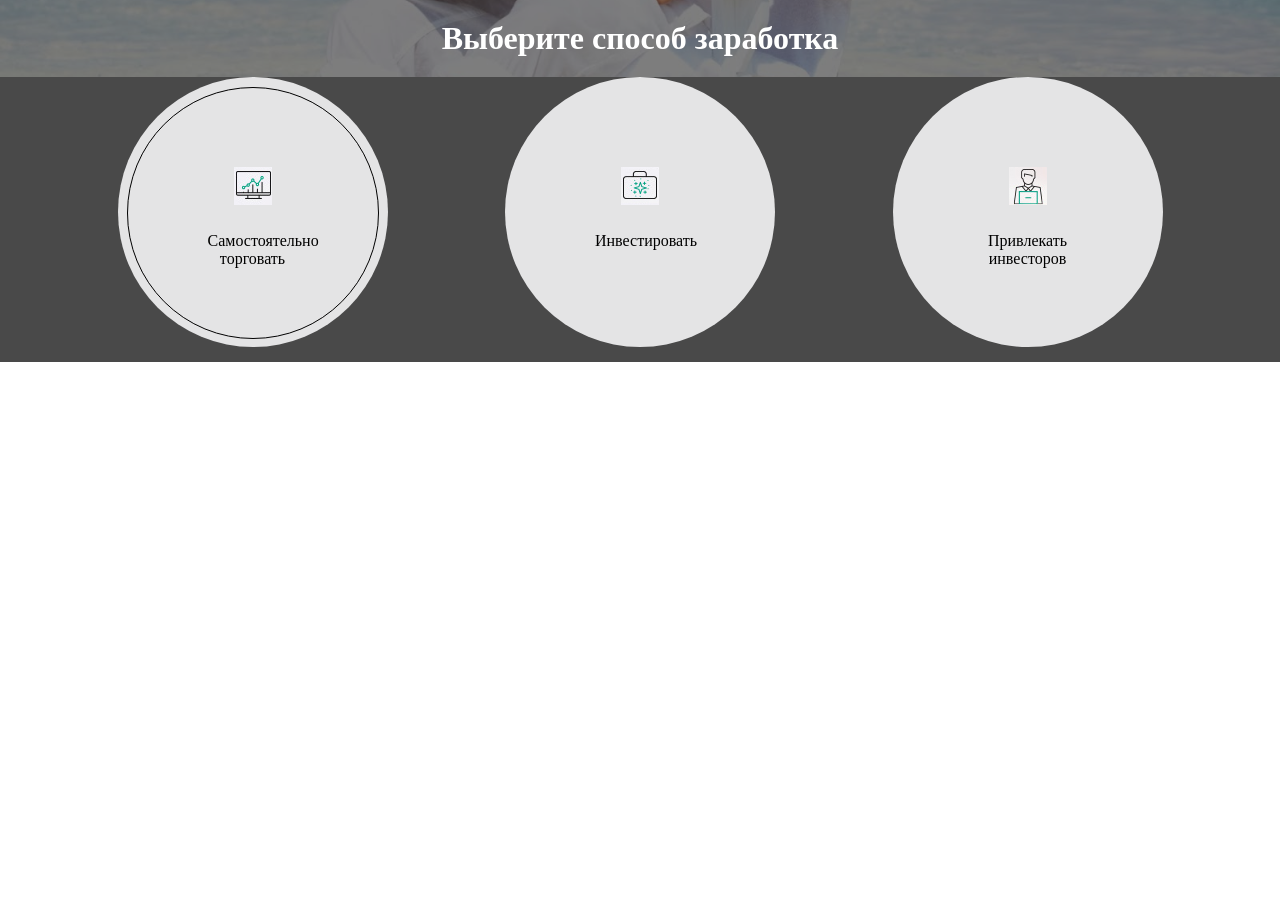
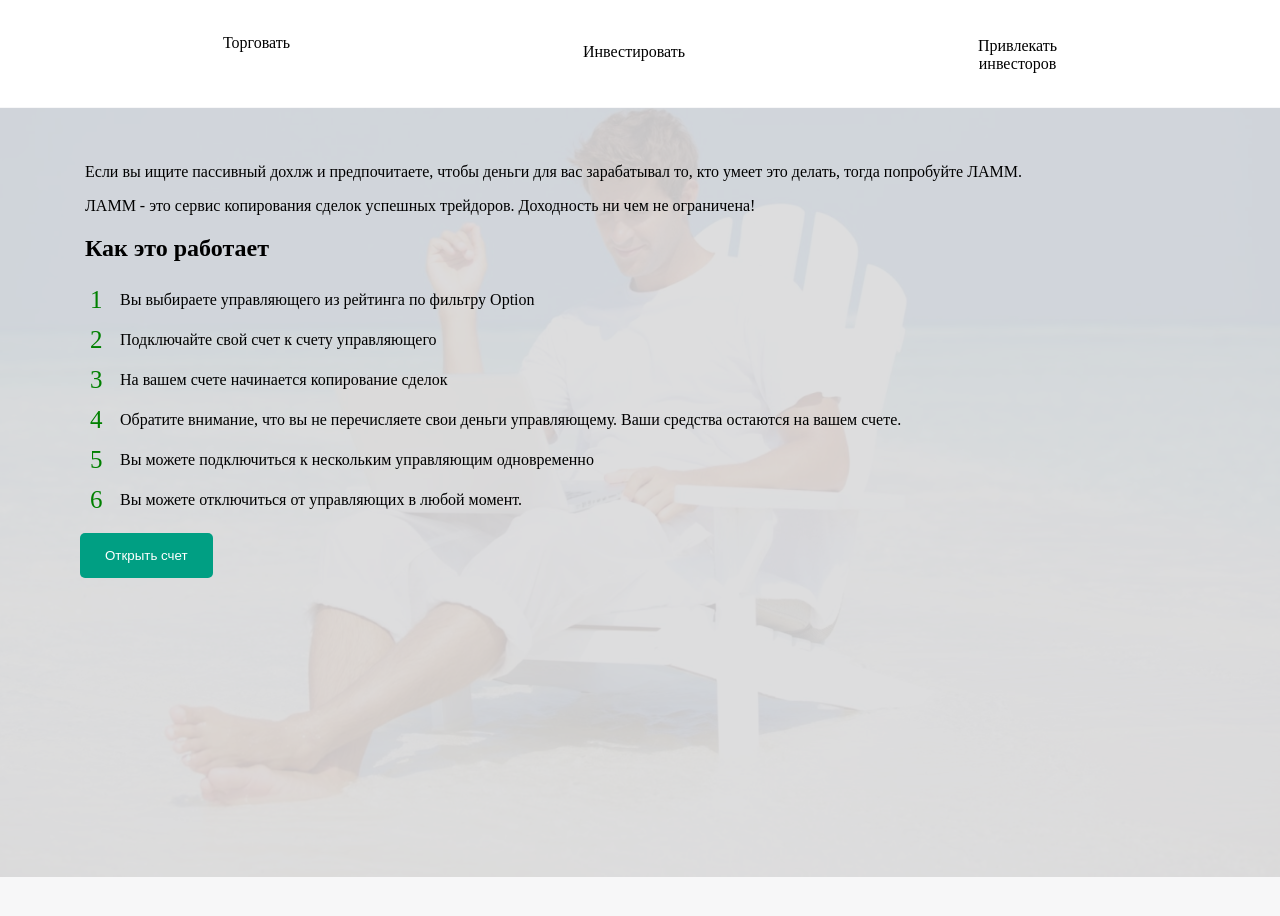
Before and after one commit to yurifyodorov/trade, a plain HTML site: page index.html in a window 1280 px wide. Both pictures are taken after a click on the label 252 px from the left and 212 px from the top of the page. Before the commit the page ends 800 px from the top, so only its background shows below. Drawn offline with Linux system fonts and the light colour scheme.

Commit message:
animation

```diff
--- a/index.html
+++ b/index.html
@@ -12,10 +12,10 @@
 
     <div class="main-wrapper">
       <!-- light background (#eaeaea) -->
-      <input id="one" class="one" type="radio" name="layout" checked />
+      <input id="one" class="one" type="radio" name="layout" />
       <label for="one" class="settings-box-element"></label>
       <!-- light background (#eaeaea) -->
-      <input id="two" class="two" type="radio" name="layout" checked />
+      <input id="two" class="two" type="radio" name="layout" />
       <label for="two" class="settings-box-element"></label>
       <!-- dark background (#494949) -->
       <input id="three" class="three" type="radio" name="layout" />
@@ -23,8 +23,8 @@
 
       <div class="container">
         <details class="item-1">
-          <summary>Самостоятельно торговать</summary>
-          <div>
+          <summary>Торговать</summary>
+          <div class="description">
             <p>
               Если вы ищите пассивный дохлж и предпочитаете, чтобы деньги для вас зарабатывал то,
               кто умеет это делать, тогда попробуйте ЛАММ.
@@ -53,14 +53,20 @@
 
         <details class="item-2">
           <summary>Инвестировать</summary>
-          <div>контент отсутствует</div>
+          <div class="description">
+            <p>контент отсутствует</p>
+          </div>
         </details>
 
         <details class="item-3">
           <summary>Привлекать инвесторов</summary>
-          <div>контент отсутствует</div>
+          <div class="description">
+            <p>контент отсутствует</p>
+          </div>
         </details>
       </div>
     </div>
+
+    <script src="script.js"></script>
   </body>
 </html>
--- /dev/null
+++ b/script.js
@@ -0,0 +1,9 @@
+'use strict';
+
+const elem = document.querySelector('details');
+const label = document.querySelector('label');
+label.onclick = open;
+
+function open() {
+  elem.setAttribute('open', 'open');
+}
--- a/style/style.scss
+++ b/style/style.scss
@@ -1,5 +1,5 @@
 body {
-  height: min-content;
+  height: max-content;
   margin: 0;
   background-image: url('../img/bcg.jpg');
   background-size: cover;
@@ -43,6 +43,7 @@ button {
 .container {
   padding-left: 20px;
   padding-right: 20px;
+  padding-bottom: 20px;
 }
 
 ul {
@@ -94,7 +95,8 @@ summary {
   background-color: rgba($color: #f5f5f7, $alpha: 0.9);
   padding: 25px 70px;
   box-sizing: border-box;
-  margin-bottom: 15px;
+  margin-top: 15px;
+  margin-bottom: 20px;
 }
 
 details div {
@@ -166,7 +168,7 @@ button {
     width: 100%;
     display: flex;
     justify-content: space-evenly;
-    transition: height 0.3s linear;
+    transition: all 1s ease-in-out;
     position: absolute;
   }
 
@@ -177,14 +179,14 @@ button {
     border-radius: 50%;
     text-align: center;
     padding-top: 50%;
-    position: relative;
   }
 
-  summary {
-    width: 270px;
-    height: 270px;
-    border: 20px solid rgba(245, 245, 247, 0);
-    border-radius: 50%;
+  .description {
+    position: absolute;
+    top: 250px;
+    height: 100vh;
+    opacity: 0;
+    padding: 40px 100px;
   }
 
   details summary::before {
@@ -205,11 +207,10 @@ button {
     display: hidden;
   }
 
-  // tests
-
   .main-wrapper {
     position: relative;
     width: 100%;
+    height: 100vh;
     display: flex;
     justify-content: space-evenly;
     transition: height 0.3s linear;
@@ -219,19 +220,7 @@ button {
     z-index: 10;
   }
 
-  .settings-btn:checked ~ .layout-buttons {
-    right: 30px;
-    background-color: yellow;
-  }
-
-  input[type='radio']:checked + label {
-    border: 0.5px solid black;
-  }
-
-  /* кнопка 1 */
-  .one + label,
-  .two + label,
-  .three + label {
+  input + label {
     margin: 10px;
     width: 250px;
     height: 250px;
@@ -239,15 +228,36 @@ button {
     cursor: pointer;
   }
 
-  .one:checked ~ .container {
-    background: #494949;
+  input ~ .container {
+    background: transparent;
   }
 
-  .two:checked ~ .container {
-    background: orange;
-  }
+  input:checked ~ .container {
+    background-color: #fff;
+    transform: translate(0, -180px);
+    padding-top: 10px;
+    display: flex;
+    align-items: center;
 
-  .three:checked ~ .container {
-    background: pink;
+    summary {
+      width: min-content;
+      height: 50px;
+      border-radius: 0;
+      background-color: transparent;
+    }
+
+    summary::after {
+      display: none;
+    }
+
+    .description {
+      position: fixed;
+      top: 210px;
+      right: 0;
+      bottom: 0;
+      left: 0;
+      opacity: 1;
+      transition: 2s;
+    }
   }
 }
```
Also changed, not shown: style/style.css, 1 other file.
